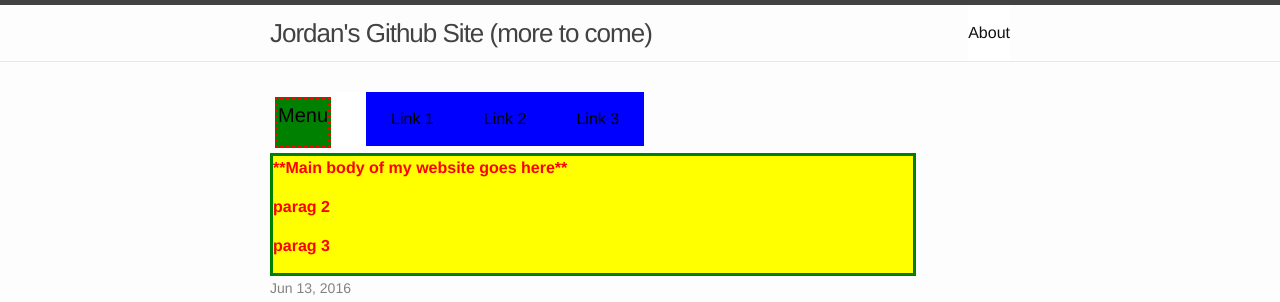
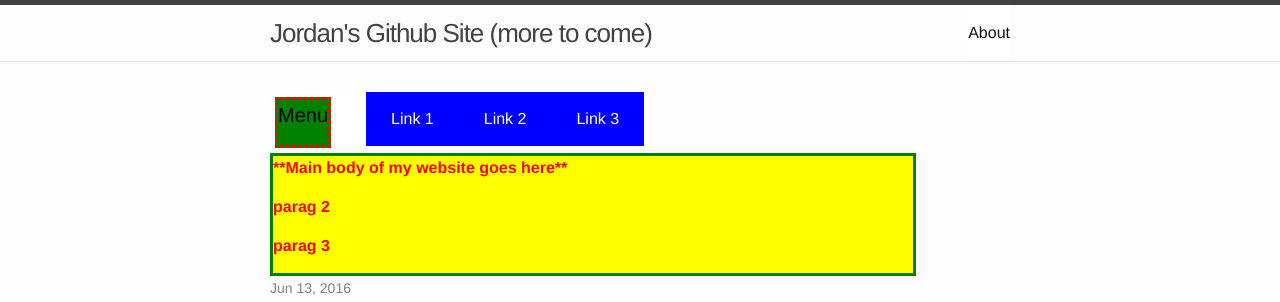
Before and after one commit to Jordanpb/codeacademyTest, a Jekyll site: the page built from index.html, in a window 1280 px wide. Shown: the top 302 px of the page. Built offline with Jekyll 4.4.1, drawn with Linux system fonts in a browser that asks for light colours.

Commit message:
Update _layout.scss

```diff
--- a/_sass/_layout.scss
+++ b/_sass/_layout.scss
@@ -7,7 +7,7 @@
  nav ul {text-align:center;}
  nav ul li {float:left;display:inline;background-color:blue;font-weight:20;}
  nav ul li:hover {background:#E6E6E6}
- nav ul li a {display:block;padding:15px 25px;color:#000000;}
+ nav ul li a {display:block;padding:15px 25px;color:#ffffff;}
  nav ul li a:hover {text-decoration: none;font-weight:bold;}
  nav ul li ul {position:absolute;width:110px;background:#FFF;}
  nav ul li ul li {width:110px;}
```
